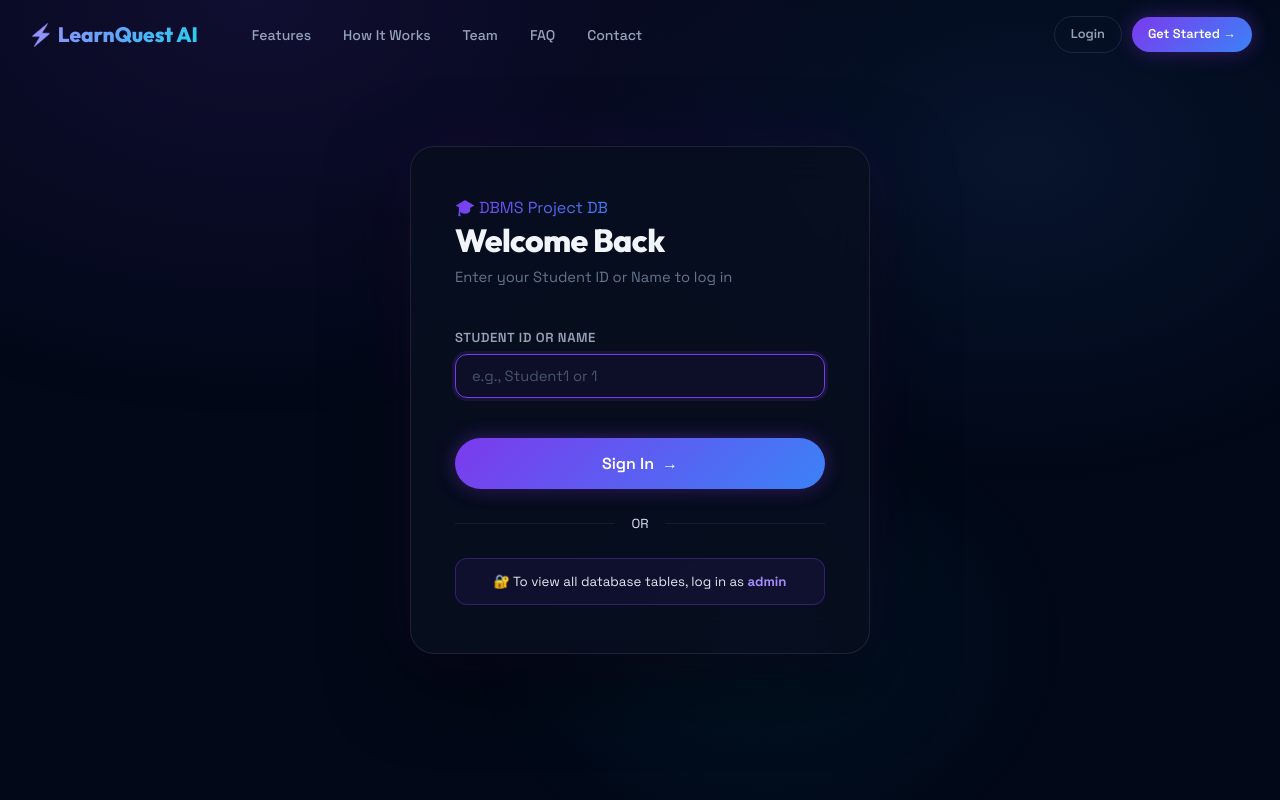
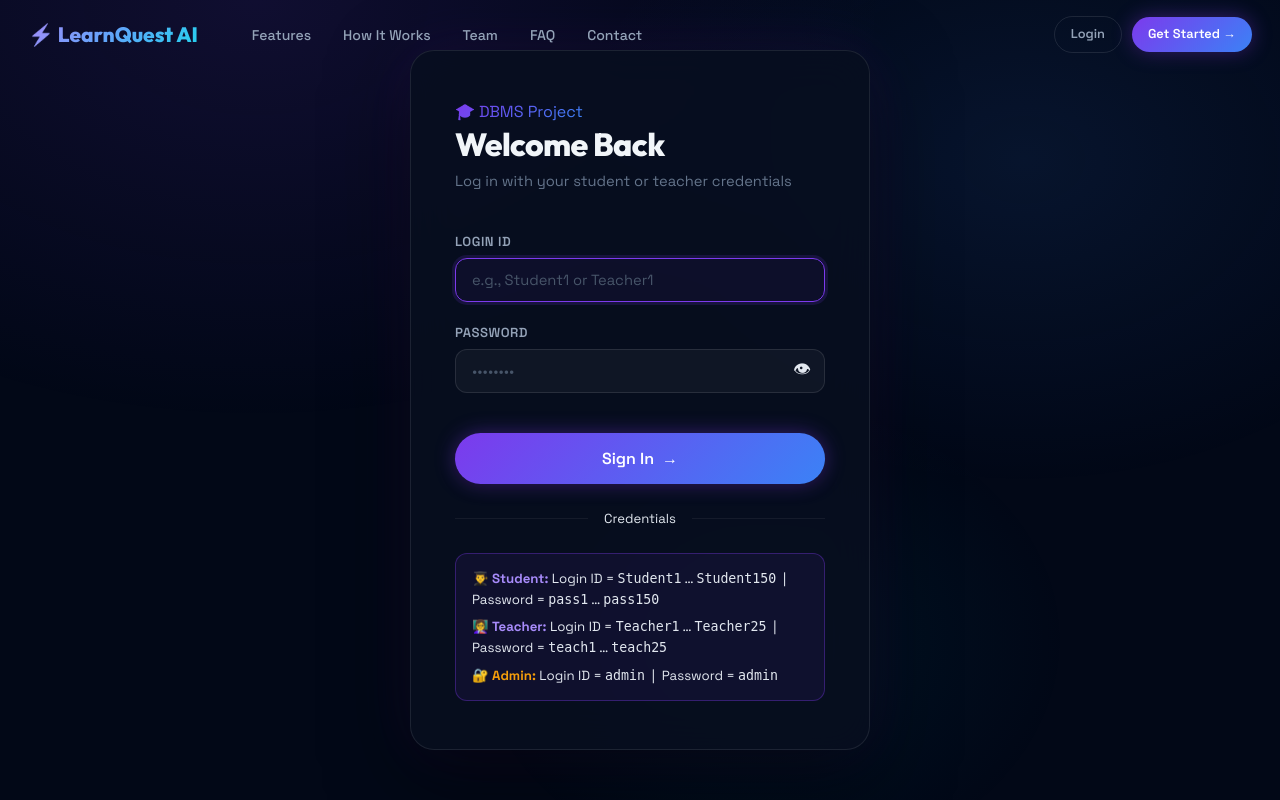
Before and after one commit to dakshpadaye13/dbms-project, a Flask app: page /login in a window 1280 px wide. Run offline with Flask 3, Linux system fonts and the light colour scheme.

Commit message:
password changes

```diff
--- a/routes/auth_routes.py
+++ b/routes/auth_routes.py
@@ -1,18 +1,11 @@
 # ============================================================
-# LearnQuest AI - Auth Routes (Login / Signup / Logout)
+# LearnQuest AI - Auth Routes (Login via LOGIN table)
 # Adapted for dbmsminipppp schema
 # ============================================================
 from flask import (Blueprint, render_template, request, redirect,
                    url_for, session, flash, jsonify)
 
 auth_bp = Blueprint('auth', __name__)
-
-DB_AVAILABLE = True
-
-try:
-    from models.user import User
-except Exception:
-    DB_AVAILABLE = False
 
 
 def _db_ok():
@@ -24,11 +17,9 @@ def _db_ok():
         return False
 
 
-# ── Signup ────────────────────────────────────────────────────
+# ── Signup - not used in this static schema ───────────────────
 @auth_bp.route('/signup', methods=['GET', 'POST'])
 def signup():
-    # Signup doesn't make sense in this static DBMS schema right now,
-    # redirecting to login.
     return redirect(url_for('auth.login'))
 
 
@@ -41,10 +32,11 @@ def login():
         return redirect(url_for('student.dashboard'))
 
     if request.method == 'POST':
-        login_key = request.form.get('email', '').strip() # Reuse the email field for student name/id or admin
+        login_id = request.form.get('email', '').strip()
+        password = request.form.get('password', '').strip()
 
-        # Hardcoded Admin Login
-        if login_key.lower() == 'admin':
+        # ── Hardcoded Admin bypass ─────────────────────────────
+        if login_id.lower() == 'admin' and password == 'admin':
             session['user_id']   = 0
             session['username']  = 'Admin'
             session['role']      = 'admin'
@@ -52,38 +44,61 @@ def login():
             return redirect(url_for('admin.panel'))
 
         if not _db_ok():
-            flash('⚠ Database offline — cannot resolve student.', 'warning')
-            return render_template('login.html', error="Database offline.", email=login_key)
+            return render_template('login.html',
+                                   error="Database offline. Please start MySQL.",
+                                   email=login_id)
 
         try:
-            # Try to fetch by ID or Name
-            user = None
-            if login_key.isdigit():
-                user = User.get_student_by_id(int(login_key))
-            if not user:
-                user = User.get_student_by_name(login_key)
+            from utils.db_connection import execute_query
 
-            if user:
-                session.permanent = True
-                session['user_id']   = user['student_id']
-                session['username']  = user['name']
-                session['role']      = 'student'
-                session['full_name'] = user['name']
-                session['points']    = user.get('points', 0)
+            # Query the LOGIN table
+            login_record = execute_query(
+                "SELECT * FROM LOGIN WHERE login_id = %s AND password = %s",
+                (login_id, password), fetchone=True
+            )
 
-                # Assign arbitrary level based on ENUM mapping
-                lvl_map = {'Beginner': 1, 'Intermediate': 2, 'Advanced': 3}
-                session['level']     = lvl_map.get(user.get('level', 'Beginner'), 1)
+            if not login_record:
+                return render_template('login.html',
+                                       error="Invalid Login ID or Password.",
+                                       email=login_id)
 
-                return redirect(url_for('student.dashboard'))
-            else:
-                return render_template('login.html',
-                                       error="Student not found. Please enter a valid Student Name (e.g., Student1) or ID.",
-                                       email=login_key)
+            role = login_record['role']
+
+            if role == 'student':
+                student = execute_query(
+                    "SELECT * FROM STUDENT WHERE student_id = %s",
+                    (login_record['student_id'],), fetchone=True
+                )
+                if student:
+                    session['user_id']   = student['student_id']
+                    session['username']  = student['name']
+                    session['role']      = 'student'
+                    session['full_name'] = student['name']
+                    session['points']    = student.get('points', 0)
+                    lvl_map = {'Beginner': 1, 'Intermediate': 2, 'Advanced': 3}
+                    session['level'] = lvl_map.get(student.get('level', 'Beginner'), 1)
+                    return redirect(url_for('student.dashboard'))
+
+            elif role == 'teacher':
+                teacher = execute_query(
+                    "SELECT * FROM TEACHER WHERE teacher_id = %s",
+                    (login_record['teacher_id'],), fetchone=True
+                )
+                if teacher:
+                    session['user_id']   = teacher['teacher_id']
+                    session['username']  = teacher['name']
+                    session['role']      = 'teacher'
+                    session['full_name'] = teacher['name']
+                    return redirect(url_for('student.dashboard'))
+
+            return render_template('login.html',
+                                   error="Login failed. Please try again.",
+                                   email=login_id)
+
         except Exception as e:
             return render_template('login.html',
                                    error=f"Database error: {str(e)}",
-                                   email=login_key)
+                                   email=login_id)
 
     return render_template('login.html')
 
@@ -95,7 +110,7 @@ def logout():
     return redirect(url_for('main.landing'))
 
 
-# ── API: Check username uniqueness ────────────────────────────
+# ── Stub ──────────────────────────────────────────────────────
 @auth_bp.route('/api/check-username')
 def check_username():
     return jsonify({'available': False})
--- a/templates/login.html
+++ b/templates/login.html
@@ -7,12 +7,12 @@
     <!-- Logo -->
     <div class="auth-logo">
       <div class="logo-big">
-        <span style="background:var(--grad-primary);-webkit-background-clip:text;-webkit-text-fill-color:transparent">🎓 DBMS Project DB</span>
+        <span style="background:var(--grad-primary);-webkit-background-clip:text;-webkit-text-fill-color:transparent">🎓 DBMS Project</span>
       </div>
     </div>
 
     <h1 class="auth-title">Welcome Back</h1>
-    <p class="auth-sub">Enter your Student ID or Name to log in</p>
+    <p class="auth-sub">Log in with your student or teacher credentials</p>
 
     {% if error %}
     <div class="flash flash-error" style="margin-bottom:20px;">{{ error }}</div>
@@ -20,11 +20,19 @@
 
     <form method="POST" action="{{ url_for('auth.login') }}" id="loginForm">
       <div class="form-group">
-        <label class="form-label" for="email">Student ID or Name</label>
+        <label class="form-label" for="email">Login ID</label>
         <input type="text" id="email" name="email" class="form-input"
-               placeholder="e.g., Student1 or 1" value="{{ email or '' }}" required autofocus>
+               placeholder="e.g., Student1 or Teacher1" value="{{ email or '' }}" required autofocus>
       </div>
-
+      <div class="form-group">
+        <label class="form-label" for="password">Password</label>
+        <div style="position:relative">
+          <input type="password" id="password" name="password" class="form-input"
+                 placeholder="••••••••" required style="padding-right:48px">
+          <button type="button" onclick="togglePwd()"
+                  style="position:absolute;right:14px;top:50%;transform:translateY(-50%);background:none;border:none;color:var(--text-muted);font-size:1.1rem">👁</button>
+        </div>
+      </div>
       <button type="submit" class="btn btn-primary" style="width:100%;padding:15px;font-size:1rem;margin-top:20px;">
         Sign In <span>→</span>
       </button>
@@ -33,13 +41,15 @@
     <!-- Divider -->
     <div style="display:flex;align-items:center;gap:16px;margin:24px 0">
       <div style="flex:1;height:1px;background:var(--border)"></div>
-      <span style="color:var(--text-muted);font-size:0.82rem">OR</span>
+      <span style="color:var(--text-muted);font-size:0.82rem">Credentials</span>
       <div style="flex:1;height:1px;background:var(--border)"></div>
     </div>
 
-    <!-- Admin hint -->
-    <div style="background:rgba(124,58,237,0.08);border:1px solid var(--border-glow);border-radius:var(--radius-md);padding:12px 16px;font-size:0.83rem;color:var(--text-muted);text-align:center">
-      🔐 To view all database tables, log in as <strong style="color:var(--purple-light)">admin</strong>
+    <!-- Hint box -->
+    <div style="background:rgba(124,58,237,0.08);border:1px solid var(--border-glow);border-radius:var(--radius-md);padding:14px 16px;font-size:0.83rem;color:var(--text-muted)">
+      <div style="margin-bottom:6px">👨‍🎓 <strong style="color:var(--purple-light)">Student:</strong> Login ID = <code>Student1</code> … <code>Student150</code> &nbsp;|&nbsp; Password = <code>pass1</code> … <code>pass150</code></div>
+      <div style="margin-bottom:6px">👩‍🏫 <strong style="color:var(--purple-light)">Teacher:</strong> Login ID = <code>Teacher1</code> … <code>Teacher25</code> &nbsp;|&nbsp; Password = <code>teach1</code> … <code>teach25</code></div>
+      <div>🔐 <strong style="color:var(--amber)">Admin:</strong> Login ID = <code>admin</code> &nbsp;|&nbsp; Password = <code>admin</code></div>
     </div>
 
   </div>
@@ -47,3 +57,11 @@
 {% endblock %}
 
 {% block show_footer %}{% endblock %}
+{% block extra_js %}
+<script>
+function togglePwd() {
+  const inp = document.getElementById('password');
+  inp.type = inp.type === 'password' ? 'text' : 'password';
+}
+</script>
+{% endblock %}
```
Also changed, not shown: database/dbmsminipppp.sql (+19 -0 lines).
